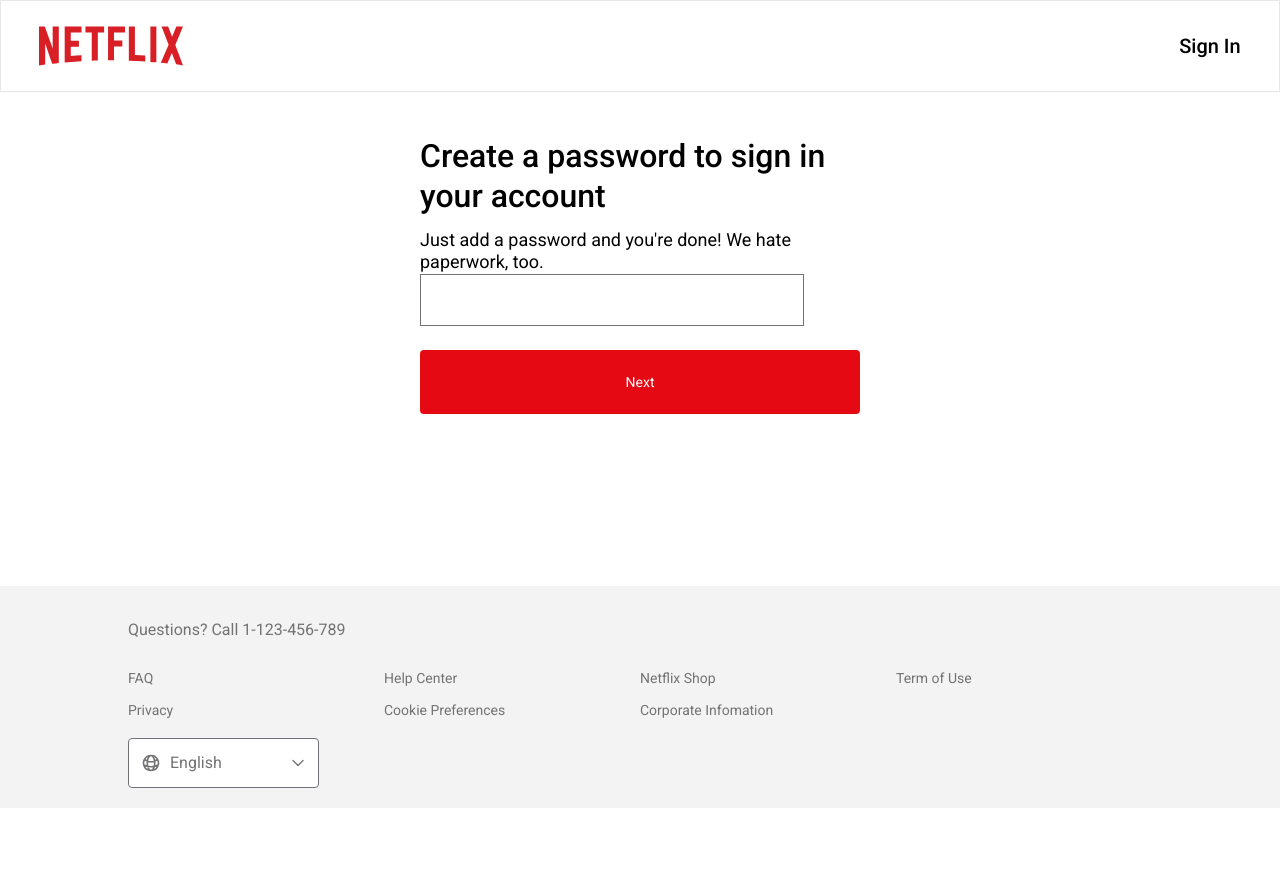
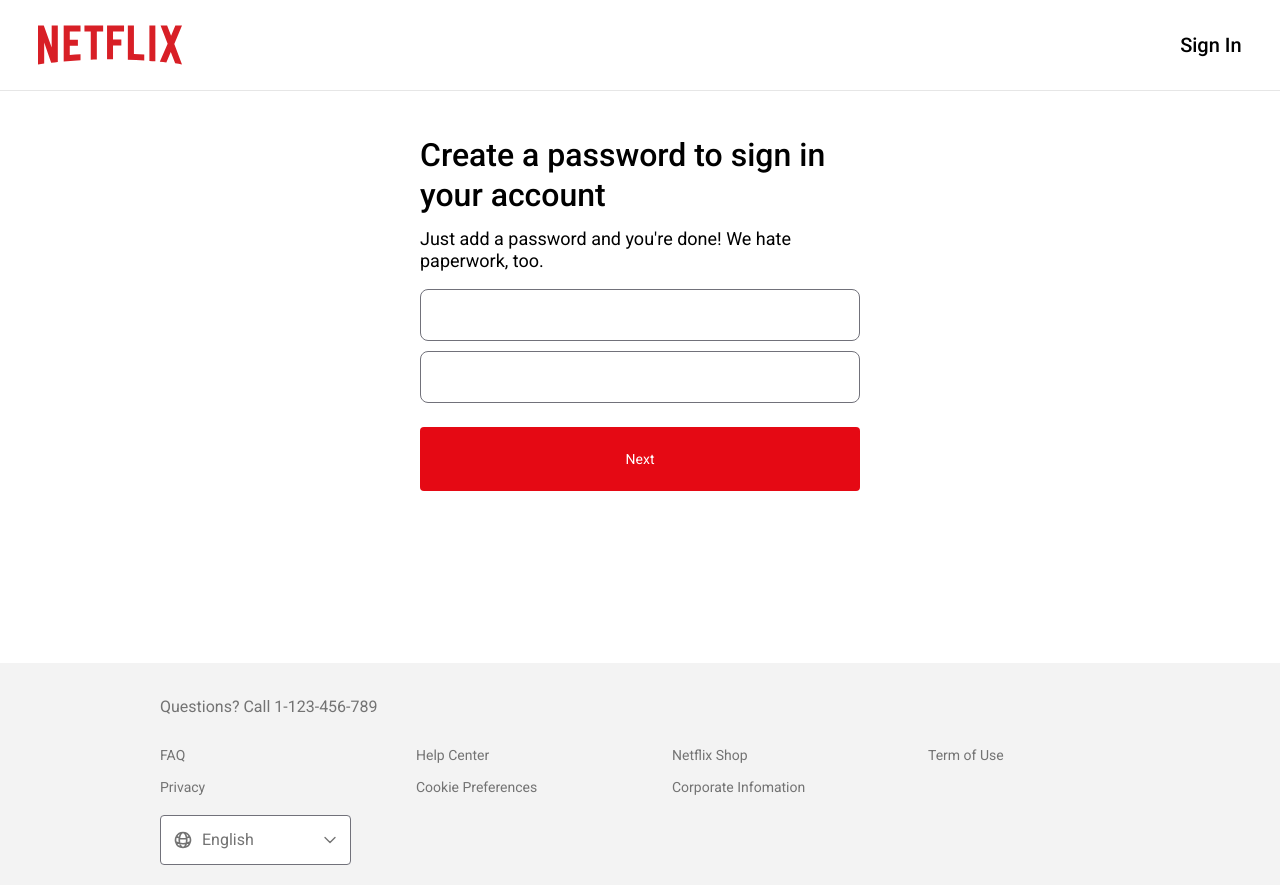
Before and after one commit to ericcst197/vue-apollo-netflix-clone, a Vue app in the folder frontend/: page /signup/regform in a window 1280 px wide. Before the commit the page ends 808 px from the top, so only its background shows below. Built offline with nearby package versions, Linux system fonts and the light colour scheme; what @prismicio/vue would draw is missing.

Commit message:
hotfix: sign-up page UI

```diff
--- a/frontend/src/components/BaseInput.vue
+++ b/frontend/src/components/BaseInput.vue
@@ -72,7 +72,7 @@
 </script>
 
 <template>
-    <div class="relative flex flex-col flex-1">
+    <div class="relative flex flex-col flex-1 rounded-lg">
         <div class="flex flex-row items-center rounded text-white bg-zinc-900" :class="themeClassMap[theme]">
             <div :class="{ 'mr-2': $slots.left }">
                 <slot name="left"></slot>
@@ -81,11 +81,11 @@
             <div class="relative flex-auto" :class="[borderStyle]">
                 <input :id="id" :value="modelValue" @input="handleInput" :type="inputType" @focusin="onFocus" @focusout="onUnFocus"
                     :disabled="disabled" :placeholder="placeholder || ' '" :required="required" :maxlength="maxLength"
-                    class="block px-2.5 pb-2.5 pt-5 w-full text-sm bg-transparent appearance-none focus:outline-none focus:ring-0 peer"
+                    class="block px-2.5 pb-2.5 pt-5 w-full text-white dark:text-gray-400 text-sm bg-transparent appearance-none focus:outline-none focus:ring-0 peer"
                     :class="{'border-0 border-b-2 border-orange-500': warn, 'focus:bg-[#454545]': theme.includes('dark')}"/>
                 <label :for="id"
-                    class="absolute text-sm text-white dark:text-gray-400 duration-300 transform -translate-y-4 scale-75 top-4 z-10 origin-[0] left-2.5
-                    peer-placeholder-shown:scale-100 peer-placeholder-shown:translate-y-0 peer-focus:scale-75 peer-focus:-translate-y-4">
+                    class="absolute text-sm text-white dark:text-gray-400 duration-300 transform -translate-y-4 scale-90 top-4 z-10 origin-[0] left-2.5
+                    peer-placeholder-shown:scale-100 peer-placeholder-shown:translate-y-0 peer-focus:scale-90 peer-focus:-translate-y-4">
                     {{ label }}</label>
             </div>
 
--- a/frontend/src/components/footer/SignUpFooter.vue
+++ b/frontend/src/components/footer/SignUpFooter.vue
@@ -21,8 +21,8 @@
 </script>
 
 <template>
-    <div class="bg-[#f3f3f3]">
-        <footer class="h-full w-[90%] tablet:max-w-5xl mx-auto pt-8 pb-5 text-[#737373]">
+    <footer class="bg-[#f3f3f3]">
+        <div class="h-full w-[90%] tablet:max-w-5xl mx-10 tablet:mx-20 desktop:mx-40 pt-8 pb-5 text-[#737373]">
             <p class="w-full mb-6">Questions? Call {{ netflix.INQUIRY_PHONE }}</p>
             <ul class="w-full inline-flex flex-row flex-wrap">
                 <li v-for="link in footerLinks" class="mb-2 flex-[0_0_50%] tablet:flex-[0_0_33%] laptop:flex-[0_0_25%]">
@@ -37,6 +37,6 @@
                 </select>
                 <SvgIcon :src="ChevronDown" :height="16" :width="16" class="absolute right-3 left-auto stroke-2 stroke-[#737373]" />
             </div>
-        </footer>
-    </div>
+        </div>
+    </footer>
 </template>
--- a/frontend/src/helpers/validators.ts
+++ b/frontend/src/helpers/validators.ts
@@ -1,3 +1,7 @@
 export const validateEmail = (email: string) => {
     return /^\w+([\.-]?\w+)*@\w+([\.-]?\w+)*(\.\w{2,3})+$/.test(email);
 };
+
+export const validatePassword = (password: string) => {
+    return /^(?=.*\d)(?=.*[a-z])(?=.*[A-Z]).{8,}$/.test(password);
+};
--- a/frontend/src/layouts/BasePage.vue
+++ b/frontend/src/layouts/BasePage.vue
@@ -3,8 +3,8 @@
 </script>
 
 <template>
-    <div class="flex flex-col min-h-screen">
-        <div id="global-content-container">
+    <div id="global-content-container">
+        <div class="flex flex-col min-h-screen">
             <slot>
                 <router-view></router-view>
             </slot>
--- a/frontend/src/pages/auth/regform.vue
+++ b/frontend/src/pages/auth/regform.vue
@@ -1,9 +1,9 @@
 <script setup lang="ts">
+import Button from '~/components/Button.vue';
 import BaseInput  from '~/components/BaseInput.vue'
-import Button from '~/components/Button.vue';
 
 // Helpers
-import { validateEmail } from '~/helpers/validators'
+import { validateEmail, validatePassword } from '~/helpers/validators'
 
 // Composable Instances
 const router = useRouter()
@@ -17,42 +17,61 @@
             isValid: validateEmail(email.value || ""),
             errorMessage: "Please enter a valid email address."
         },
+        get password() {
+            let isValid = false
+            let message = ''
+            if (password.value.length < 8) {
+                isValid = false;
+                message = "Must be at least 8 characters"
+            } else {
+                isValid = validatePassword(password.value)
+                if (!isValid) {
+                    message = "Must have at least one number, one uppercase letter and one lowercase letter"
+                } else {
+                    // TODO: Check for strength
+                }
+            }
+            return {
+                isValid,
+                errorMessage: message
+            }
+        }
     }
 })
-
-
 
 // Input states
 const trySignUp = ref(false)
 const email = ref<string>("")
+const password = ref("")
 
 const borderStyle = computed(() => {
     if(trySignUp.value && validity.value.email.isValid) {
-        return 'border border-green-500'
+        return 'border border-green-500 rounded-lg'
     } else if((trySignUp.value && !validity.value.email.isValid) || (trySignUp.value && email.value == '')) {
-        return 'border border-orange-500'
-    } else return 'border border-zinc-500'
+        return 'border border-orange-500 rounded-lg'
+    } else return 'border border-zinc-500 rounded-lg'
 })
 
 </script>
 
 <template>
-    <div class="w-full pb-24">
     <div class="max-w-[978px] mx-auto pt-5 pb-14 px-8">
         <form>
             <div class="max-w-[440px] mx-auto mt-6 mb-5 text-start">
                 <!-- <span class="text-sm tracking-wider">STEP <b>1</b> of <b>3</b></span> -->
                 <h1 class="text-display-sm font-medium mb-[0.4em] leading-tight">Create a password to sign in your account</h1>
-                    <p class="text-[18px] leading-tight">Just add a password and you're done!
+                <p class="text-[18px] leading-tight mb-4">Just add a password and you're done!
                     We hate paperwork, too.</p>
-                    <BaseInput id="signup-email" label="Email Address" type="email" v-model="email" class="max-w-[24rem]"
+                <BaseInput id="signup-email" label="Email Address" type="email" v-model="email" class="w-full mb-2.5"
                     :helperText="trySignUp && validity.email.isValid && email !== '' ? '' : validity.email.errorMessage" :hasClicked="trySignUp"
                     :warn="trySignUp && !validity.email.isValid" theme="light" required :borderStyle="borderStyle"/>
+                <BaseInput id="signup-password" label="Add a password" v-model="password" class="w-full"
+                    :helperText=" validity.password.isValid && password !== '' ? '' : validity.password.errorMessage" :hasClicked="trySignUp"
+                    :warn="trySignUp && !validity.email.isValid" theme="light" required :borderStyle="borderStyle"/>
                 <Button mode="primary" class="w-full min-h-[64px] rounded mt-6" content-class="text-2xl font-normal"
-                        @click="router.push('/signup/regform')">
+                    @click="trySignUp = true">
                     Next</Button>
             </div>
         </form>
     </div>
-    </div>
 </template>
--- a/frontend/src/pages/auth/register.vue
+++ b/frontend/src/pages/auth/register.vue
@@ -4,11 +4,11 @@
 
 // Composable Instances
 const router = useRouter()
+
 </script>
 
 <template>
-    <div class="w-full pb-24">
-        <div class="max-w-[978px] mx-auto pt-5 pb-14 px-8">
+    <div class="max-w-[978px] mx-auto pt-5 pb-14 px-8">
             <div class="max-w-[340px] mx-auto mt-20 mb-5 tablet:text-center">
                 <img class="mx-auto" :src="RegisterStep" alt="register-step-img" >
                 <!-- <span class="text-sm tracking-wider">STEP <b>1</b> of <b>3</b></span> -->
@@ -19,6 +19,5 @@
                     @click="router.push('/signup/regform')">
                     Next</Button>
             </div>
-        </div>
     </div>
 </template>
--- a/frontend/src/pages/auth/signup.vue
+++ b/frontend/src/pages/auth/signup.vue
@@ -6,11 +6,13 @@
 
 <template>
     <BasePage>
-        <nav class="w-full max-w-screen-2xl flex flex-row items-center justify-between border border-b-[#e6e6e6]">
+        <nav class="w-full flex flex-row items-center justify-between border-b border-b-[#e6e6e6]">
             <LogoMark id="logo" logo-class="w-20 tablet-sm:w-[166px] h-12" class="flex-grow desktop:flex-grow-0 ml-[3%] tablet-sm:h-[90px]" />
             <router-link to="/login" class="text-md font-medium tablet:text-xl hover:underline mx-[3%]">Sign In</router-link>
         </nav>
-        <router-view></router-view>
+        <div class="w-full pb-24 flex-grow">
+            <router-view></router-view>
+        </div>
         <SignUpFooter />
     </BasePage>
 </template>
```
Lines whose indentation alone changed are shown as unchanged.
